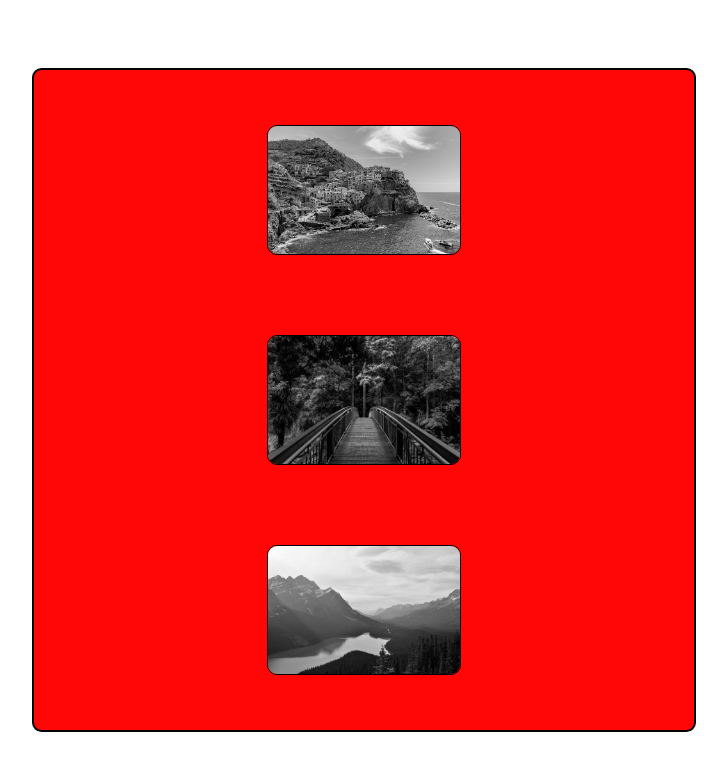
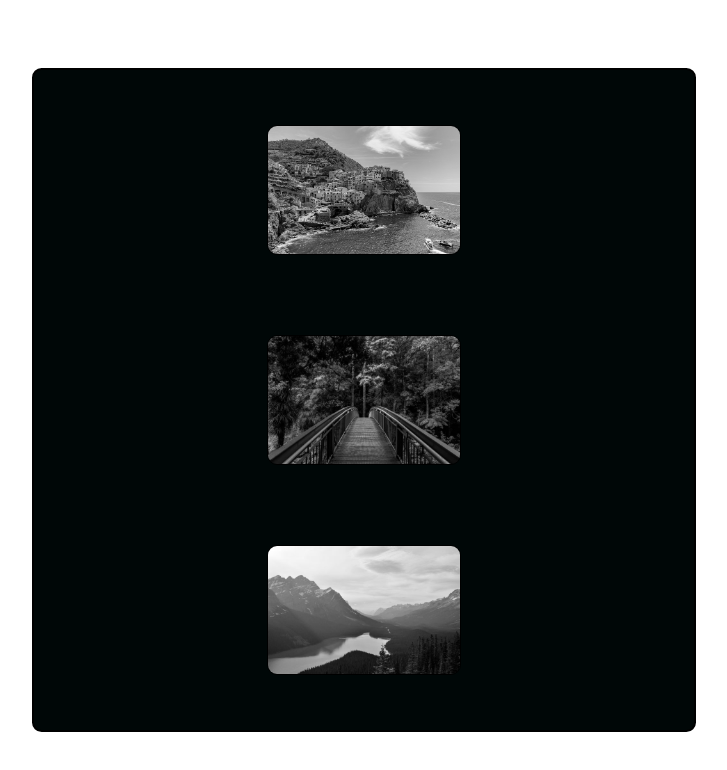
Before and after one commit to Sarthakshelke9895/Hello, a plain HTML site: page index.html in a window 1280 px wide. Shown: the whole page, without its empty margins (276-1003 px from the left). Drawn offline with Linux system fonts and the light colour scheme.

Commit message:
Update index.html

```diff
--- a/index.html
+++ b/index.html
@@ -17,7 +17,7 @@
 
     }
     .container{
-      background-color: rgb(255, 7, 7);
+      background-color: rgb(0, 7, 7);
       border: 2px solid rgb(0, 0, 0);
       padding:10px;
       border-radius: 0.6rem;
```
